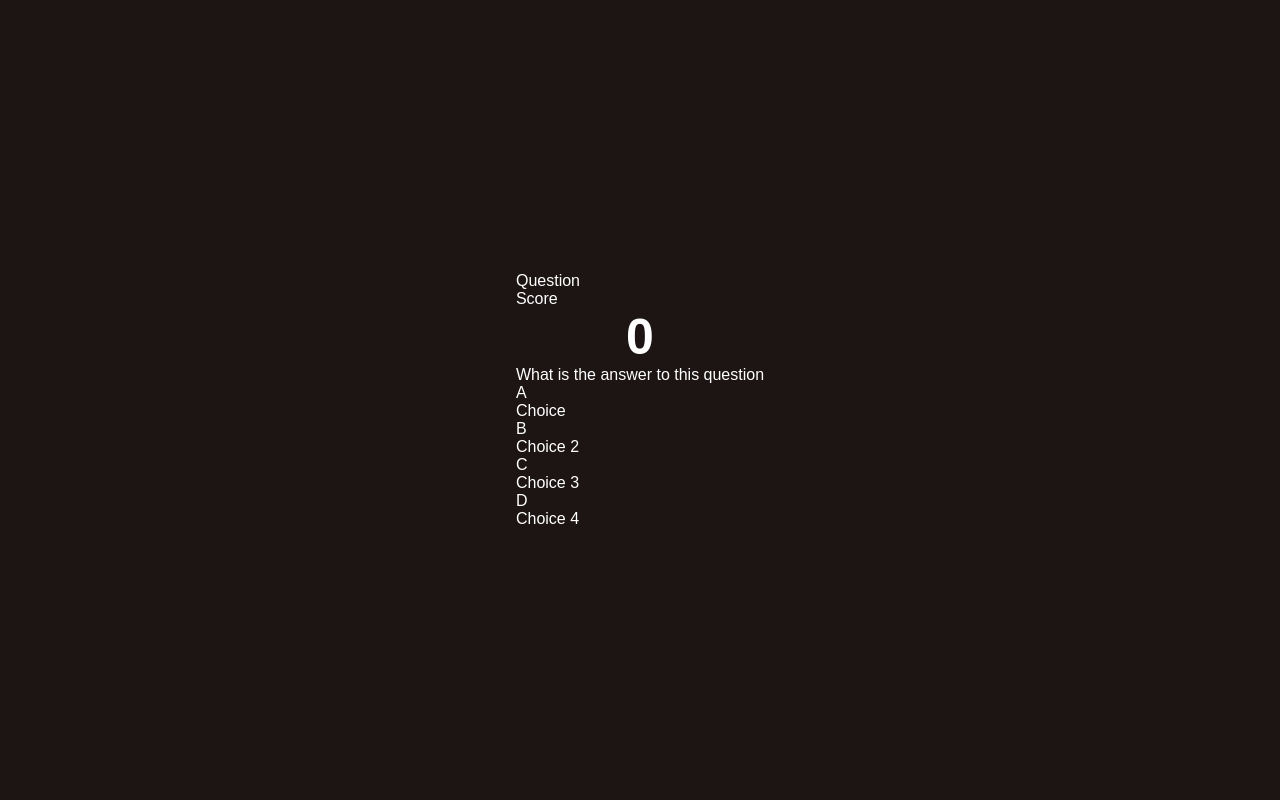
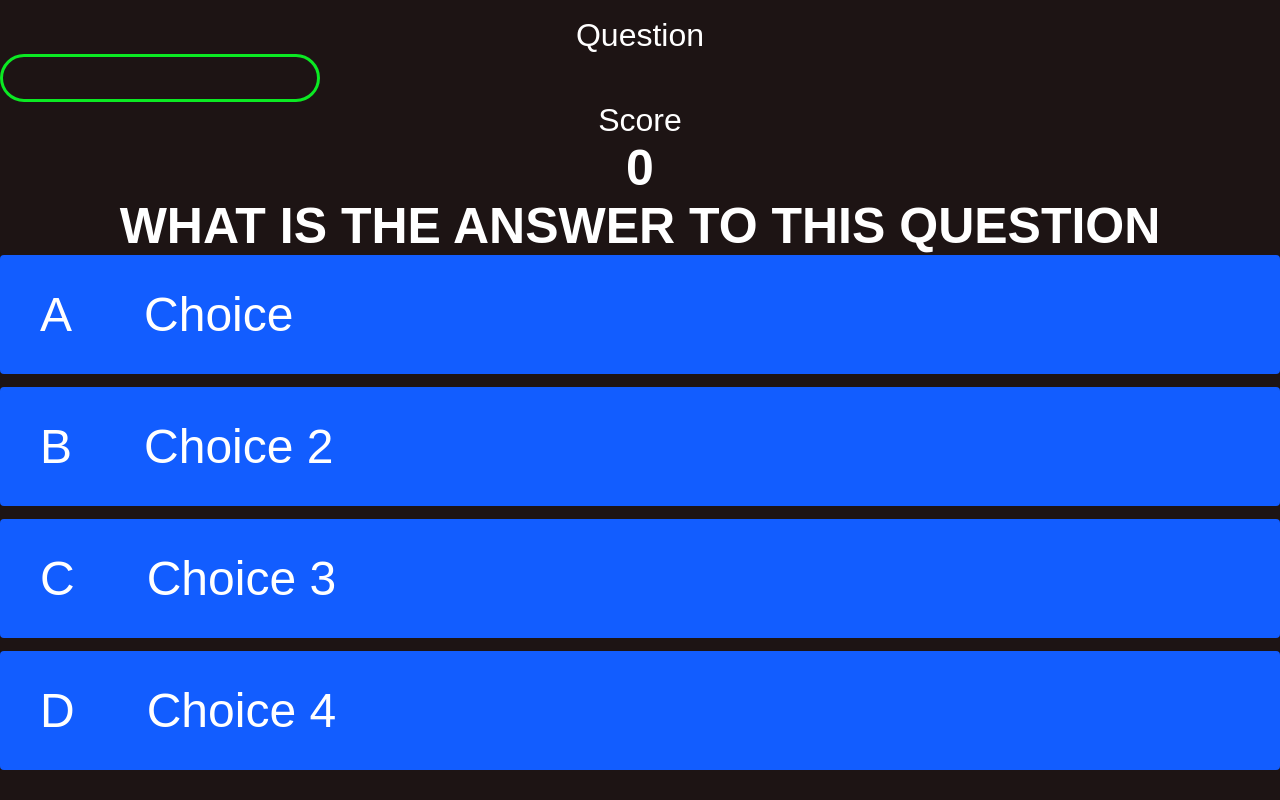
Before and after one commit to andreasarreqi/rap-quiz, a plain HTML site: page game.html in a window 1280 px wide. Drawn offline with Linux system fonts and the light colour scheme.

Commit message:
Styling the question bars on the game.html page

```diff
--- a/assets/css/game.css
+++ b/assets/css/game.css
@@ -1,3 +1,72 @@
 body {
     color: #fff
 }
+
+.choice-container {
+    display: flex;
+    margin-bottom: 0.8rem;
+    width: 100%;
+    border-radius: 4px;
+    background: rgb(18, 93, 255);
+    font-size: 3rem;
+    min-width: 80rem;
+}
+
+.choice-container:hover {
+    cursor: pointer;
+    box-shadow: 0 0.4rem 1.4rem 0 rgba(6, 103, 247, 0.5);
+    transform: scale(1.02);
+    transition: transform 100ms;
+}
+
+.choice-prefix {
+    padding: 2rem 2.5rem;
+    color: white;
+}
+
+.choice-text {
+    padding: 2rem;
+    width: 100%;
+}
+
+.correct {
+    background: linear-gradient(32deg, green);
+}
+
+.incrrect {
+    background: linear-gradient(32deg, red);
+}
+
+.hud {
+    display: flex;
+    justify-content: space-between;
+}
+
+.hud-prefix {
+    text-align: center;
+    font-size: 2rem;
+}
+
+.hud-main-text {
+    text-align: center;
+}
+
+#progressBar {
+    width: 20rem;
+    height: 3rem;
+    border: 0.2rem solid rgb(11, 233, 35);
+    border-radius: 50px;
+    overflow: hidden;
+}
+
+#progressBarFull {
+    height: 100%;
+    background: rgb(11, 233, 35);
+    width: 0%;
+}
+
+@media screen and (max-width: 768px){
+    .choice-container {
+        min-width: 40rem;
+    }
+}
--- a/game.html
+++ b/game.html
@@ -27,7 +27,7 @@
                         <h1 class="hud-main-text" id="score">0</h1>
                     </div>
                 </div>
-                <div id="question">What is the answer to this question</div>
+                <h1 id="question">What is the answer to this question</h1>
                 <div class="choice-container">
                     <p class="choice-prefix">A</p>
                     <p class="choice-text" data-number="1">Choice</p>
```
Also changed, not shown: index.html (+0 -1 lines), quiz.html (+0 -3 lines), assets/css/syle.css (line endings or trailing spaces).
